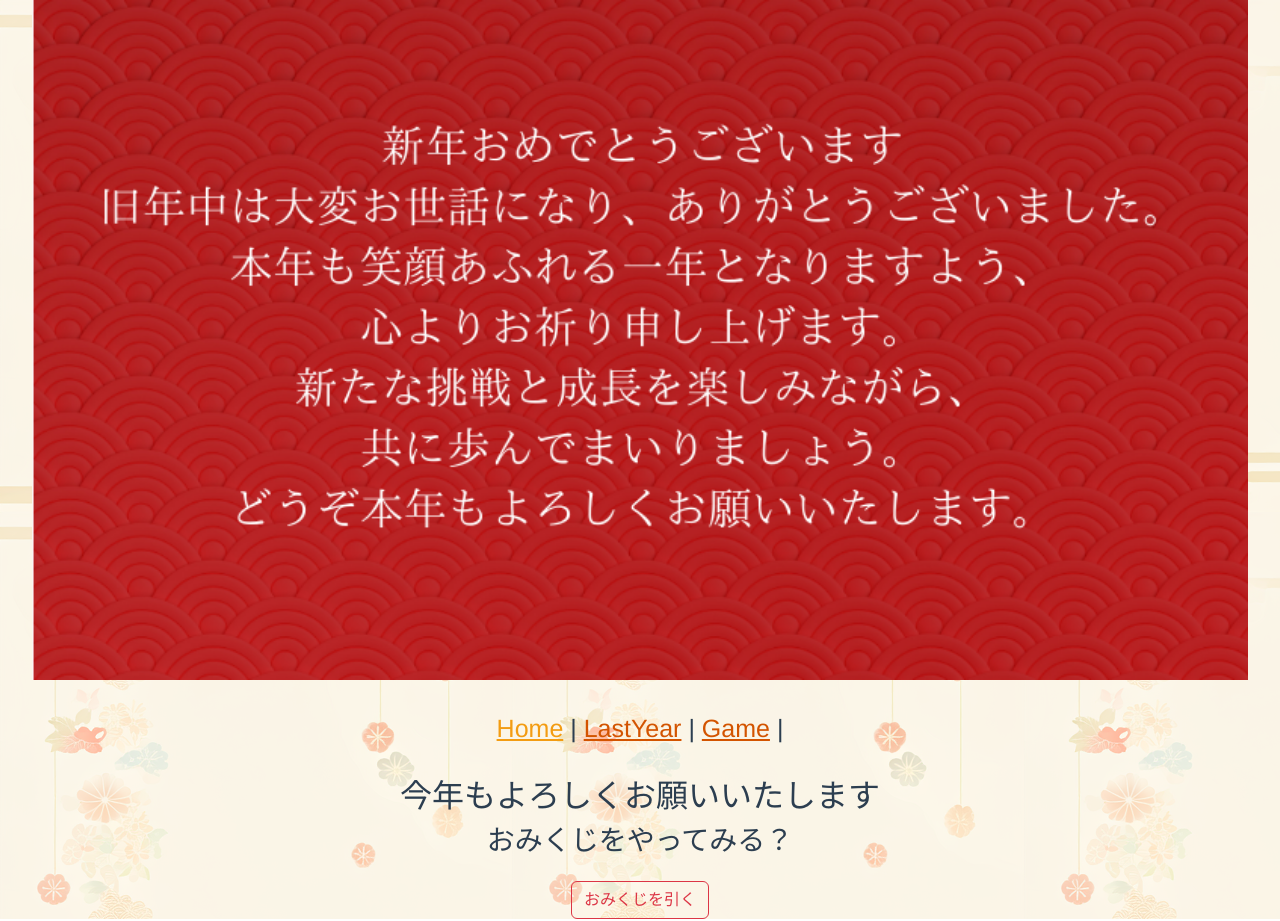
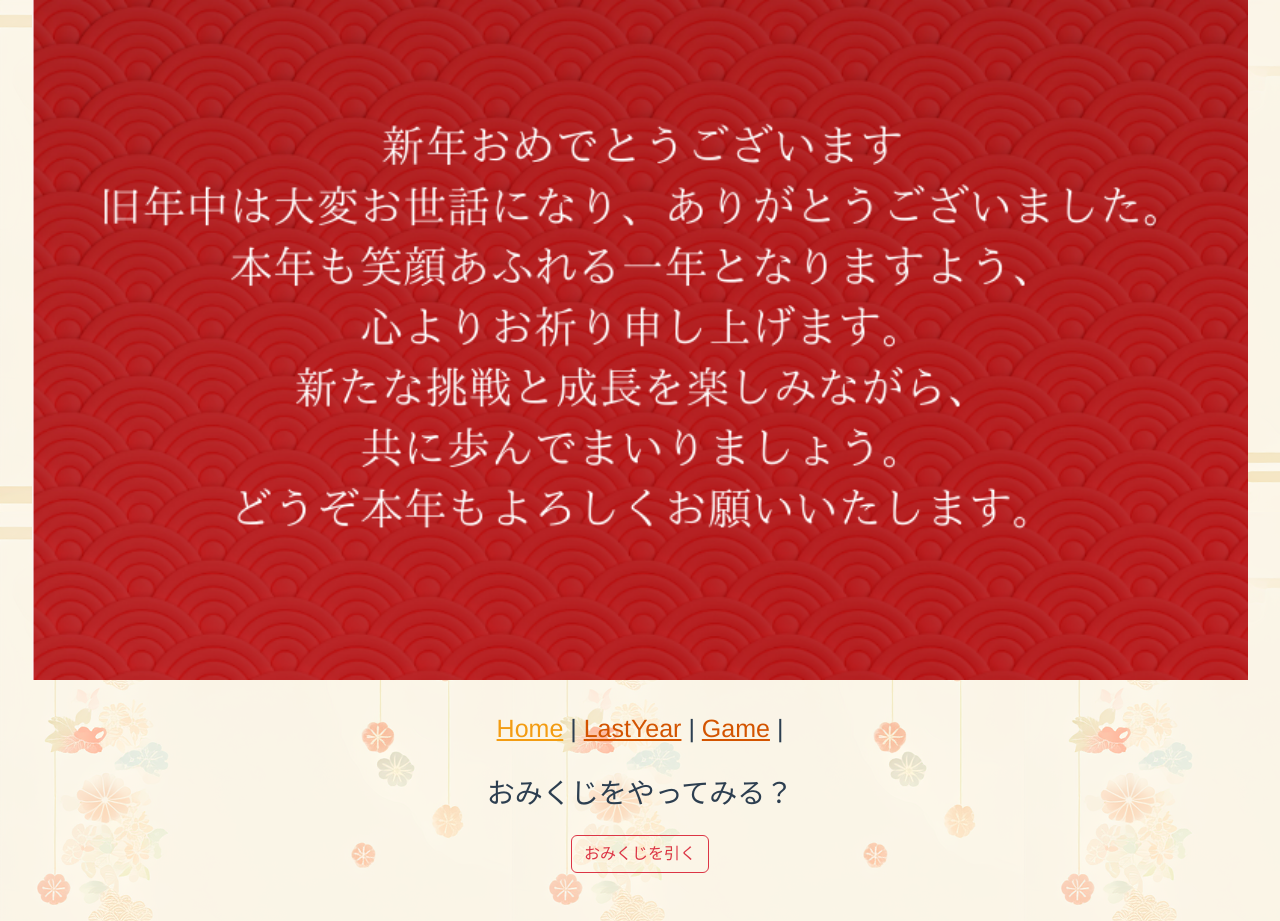
Before and after one commit to masashikuwahara/new_year2025, a Vue app: page / in a window 1280 px wide. Built offline with nearby package versions, Linux system fonts and the light colour scheme.

Commit message:
marginbottom調整

```diff
--- a/src/views/HomeView.vue
+++ b/src/views/HomeView.vue
@@ -1,6 +1,5 @@
 <template>
-    <div class="container text-center">
-      <h2>今年もよろしくお願いいたします</h2>
+    <div class="container text-center mb-5">
       <h3>おみくじをやってみる？</h3>
       <button class="btn btn-outline-danger mt-3" @click="drawOmikuji">おみくじを引く</button>
       <!-- ふわっと表示追加 -->
```
